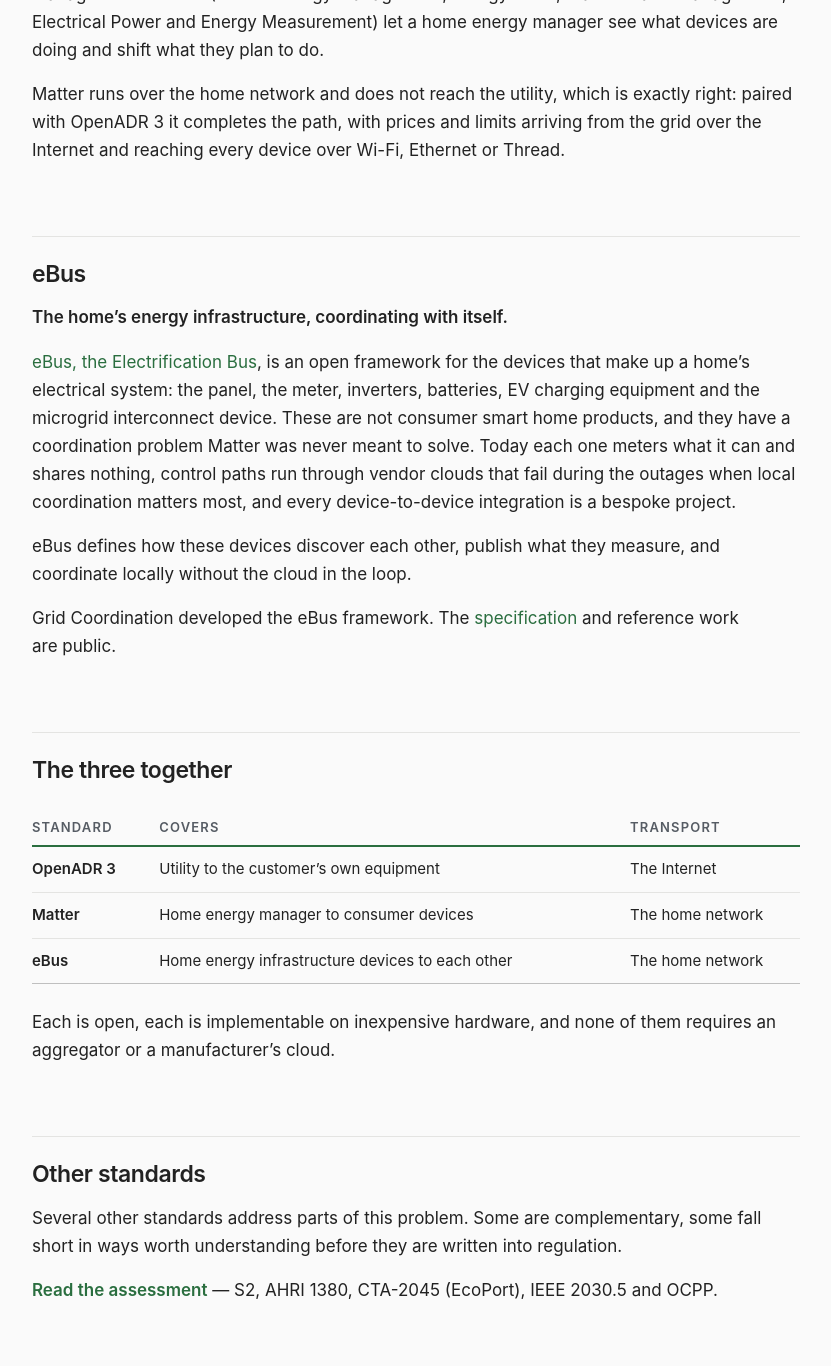
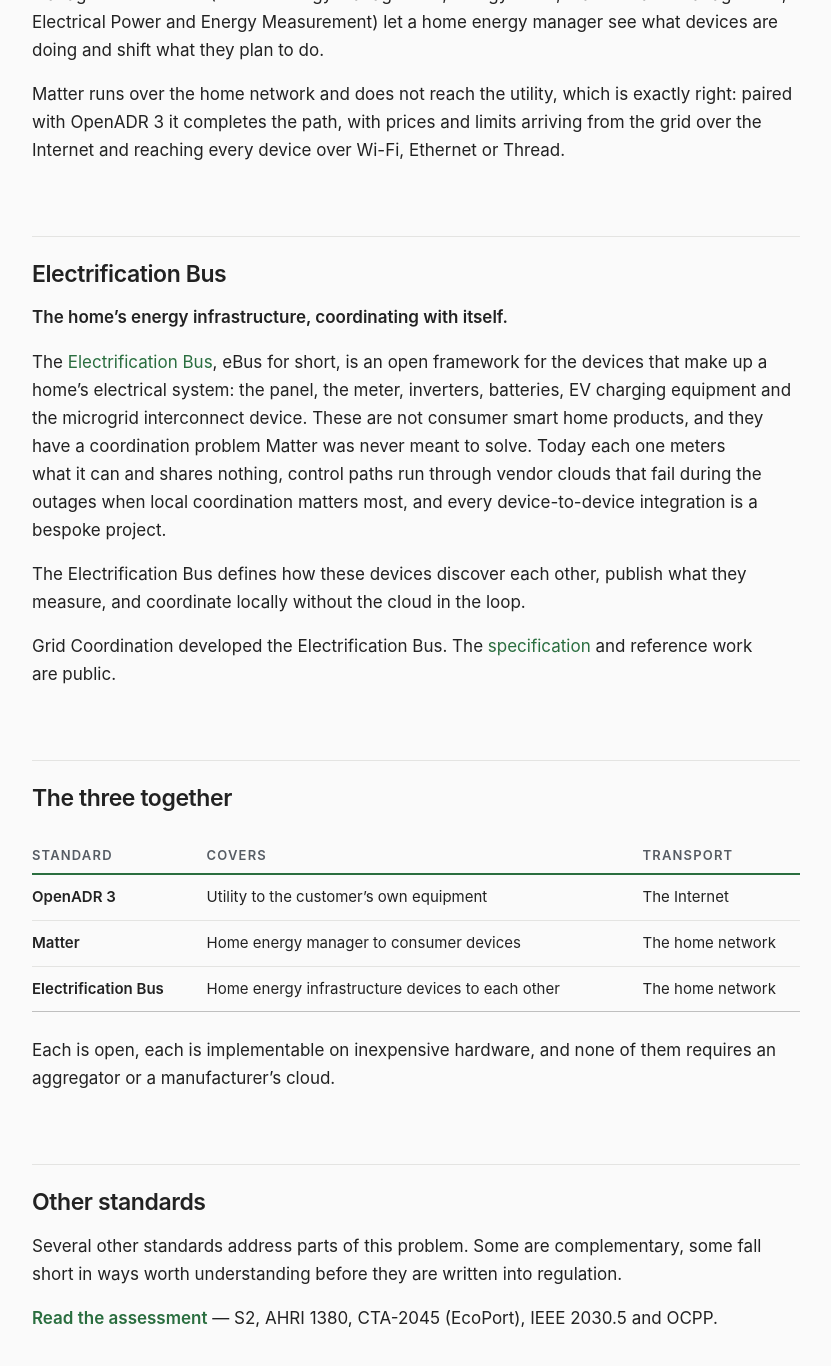
Before and after one commit to grid-coordination/grid-coordination.github.io, a Jekyll site: the page built from standards.md, in a window 1280 px wide and 1400 px high, scrolled down 1134 px. Shown: the top 1366 px of the window, without its empty margins (224-1055 px from the left). Built offline with Jekyll 4.4.1, drawn with Linux system fonts in a browser that asks for light colours.

Commit message:
Use the full name Electrification Bus, with eBus as the nickname
eBus is the short form, not the name of the standard. Introduce it as the
Electrification Bus and let eBus follow as the nickname.

Co-Authored-By: Claude Opus 5 (1M context) <noreply@anthropic.com>
Claude-Session: https://claude.ai/code/session_01NM1MMqB4pz1WEQpxrjCXD9

```diff
--- a/standards.md
+++ b/standards.md
@@ -28,15 +28,15 @@ Grid Coordination is an active participant in the OpenADR Alliance. We proposed
 
 Matter runs over the home network and does not reach the utility, which is exactly right: paired with OpenADR 3 it completes the path, with prices and limits arriving from the grid over the Internet and reaching every device over Wi-Fi, Ethernet or Thread.
 
-## eBus
+## Electrification Bus
 
 **The home's energy infrastructure, coordinating with itself.**
 
-[eBus, the Electrification Bus](https://ebus.energy), is an open framework for the devices that make up a home's electrical system: the panel, the meter, inverters, batteries, EV charging equipment and the microgrid interconnect device. These are not consumer smart home products, and they have a coordination problem Matter was never meant to solve. Today each one meters what it can and shares nothing, control paths run through vendor clouds that fail during the outages when local coordination matters most, and every device-to-device integration is a bespoke project.
+The [Electrification Bus](https://ebus.energy), eBus for short, is an open framework for the devices that make up a home's electrical system: the panel, the meter, inverters, batteries, EV charging equipment and the microgrid interconnect device. These are not consumer smart home products, and they have a coordination problem Matter was never meant to solve. Today each one meters what it can and shares nothing, control paths run through vendor clouds that fail during the outages when local coordination matters most, and every device-to-device integration is a bespoke project.
 
-eBus defines how these devices discover each other, publish what they measure, and coordinate locally without the cloud in the loop.
+The Electrification Bus defines how these devices discover each other, publish what they measure, and coordinate locally without the cloud in the loop.
 
-Grid Coordination developed the eBus framework. The [specification](https://github.com/electrification-bus/specification) and reference work are public.
+Grid Coordination developed the Electrification Bus. The [specification](https://github.com/electrification-bus/specification) and reference work are public.
 
 ## The three together
 
@@ -44,7 +44,7 @@ Grid Coordination developed the eBus framework. The [specification](https://gith
 |---|---|---|
 | **OpenADR 3** | Utility to the customer's own equipment | The Internet |
 | **Matter** | Home energy manager to consumer devices | The home network |
-| **eBus** | Home energy infrastructure devices to each other | The home network |
+| **Electrification Bus** | Home energy infrastructure devices to each other | The home network |
 
 Each is open, each is implementable on inexpensive hardware, and none of them requires an aggregator or a manufacturer's cloud.
 
```
Also changed, not shown: standards/other.md (+1 -1 lines).
